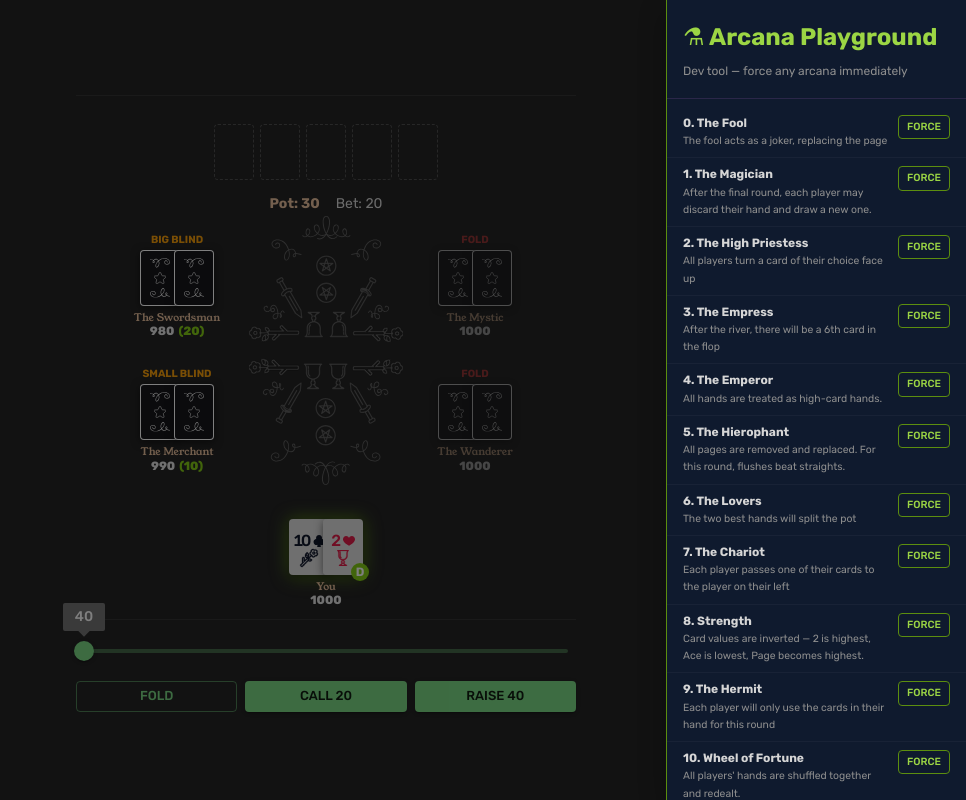
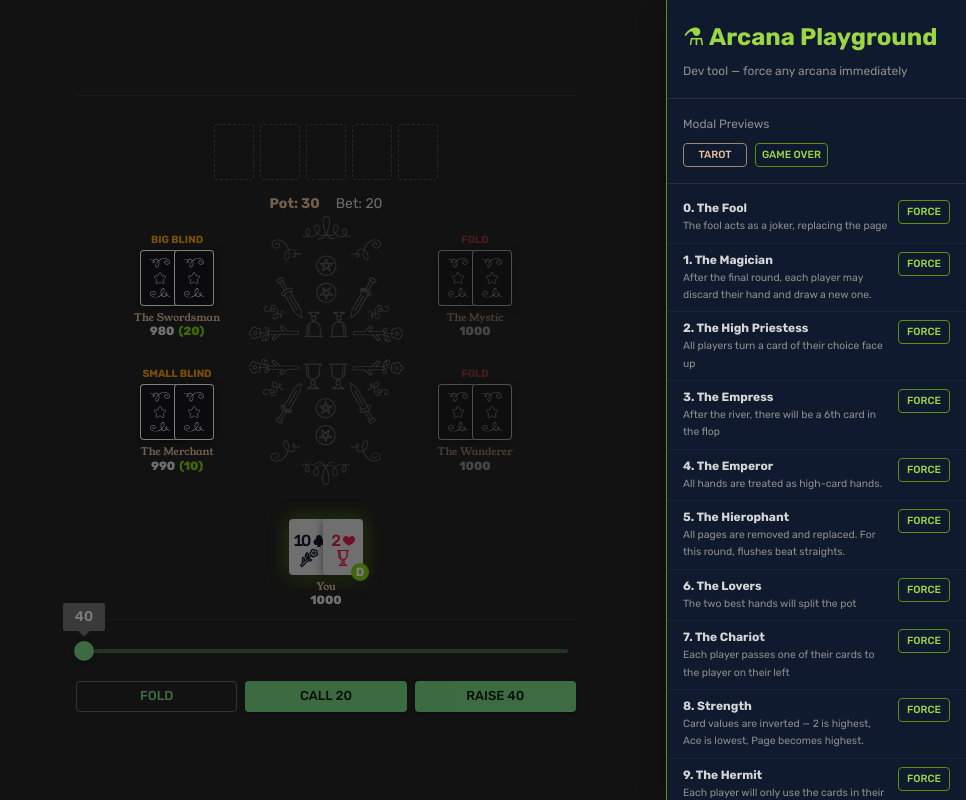
Before and after one commit to raphaelaleixo/arcanepoker, a React (Vite) app: page /game in a window 1280 px wide. Both pictures are taken after a click on the button "⚗ DEV". Shown: the whole page, without its empty margins (314-1280 px from the left). Built offline with nearby package versions, Linux system fonts and the light colour scheme.

Commit message:
feat: add dev modals

```diff
--- a/src/components/Dev/PlaygroundDrawer.tsx
+++ b/src/components/Dev/PlaygroundDrawer.tsx
@@ -15,6 +15,8 @@ import type { ArcanaValue } from "../../types/types";
 interface PlaygroundDrawerProps {
   open: boolean;
   onClose: () => void;
+  onOpenTarot: () => void;
+  onOpenGameOver: () => void;
 }
 
 const VALID_STAGES = ["pre-flop", "flop", "turn", "river"] as const;
@@ -29,7 +31,7 @@ const ARCANA_LIST = Array.from({ length: 22 }, (_, i) => {
   };
 });
 
-export function PlaygroundDrawer({ open, onClose }: PlaygroundDrawerProps) {
+export function PlaygroundDrawer({ open, onClose, onOpenTarot, onOpenGameOver }: PlaygroundDrawerProps) {
   const { state, dispatch } = useGame();
   const isValidStage = VALID_STAGES.includes(state.stage as typeof VALID_STAGES[number]);
   const remainingValues = new Set(state.arcanaDeck.map((c) => c.value));
@@ -64,6 +66,30 @@ export function PlaygroundDrawer({ open, onClose }: PlaygroundDrawerProps) {
         <Typography variant="caption" sx={{ color: "silver.dark" }}>
           Dev tool — force any arcana immediately
         </Typography>
+      </Box>
+
+      <Box sx={{ p: 2, borderBottom: "1px solid", borderColor: "rgba(155,89,182,0.2)" }}>
+        <Typography variant="caption" sx={{ color: "silver.dark", display: "block", mb: 1 }}>
+          Modal Previews
+        </Typography>
+        <Box sx={{ display: "flex", gap: 1 }}>
+          <Button
+            size="small"
+            variant="outlined"
+            onClick={onOpenTarot}
+            sx={{ fontSize: "0.65rem", py: 0.25, px: 0.75, color: "gold.main", borderColor: "gold.dark", "&:hover": { borderColor: "gold.main" } }}
+          >
+            Tarot
+          </Button>
+          <Button
+            size="small"
+            variant="outlined"
+            onClick={onOpenGameOver}
+            sx={{ fontSize: "0.65rem", py: 0.25, px: 0.75, color: "secondary.light", borderColor: "secondary.dark", "&:hover": { borderColor: "secondary.main" } }}
+          >
+            Game Over
+          </Button>
+        </Box>
       </Box>
 
       {!isValidStage && (
--- a/src/components/Table/PokerTable.tsx
+++ b/src/components/Table/PokerTable.tsx
@@ -281,6 +281,8 @@ export function PokerTable() {
       <PlaygroundDrawer
         open={playgroundOpen}
         onClose={() => setPlaygroundOpen(false)}
+        onOpenTarot={() => { setPlaygroundOpen(false); setShowTarot(true); }}
+        onOpenGameOver={() => { setPlaygroundOpen(false); dispatch({ type: "DEV_FORCE_GAME_OVER" }); }}
       />
       <TutorialOverlay />
     </Box>
--- a/src/store/gameReducer.ts
+++ b/src/store/gameReducer.ts
@@ -1275,6 +1275,9 @@ export function gameReducer(
       return applyArcana(resetState, arcanaCard);
     }
 
+    case "DEV_FORCE_GAME_OVER":
+      return { ...state, stage: "game-over" };
+
     case "TUTORIAL_OVERRIDE_DEAL": {
       const { dealerIndex, playerHoleCards, communityCardQueue, arcanaOverride } = action.payload;
       const n = state.players.length;
--- a/src/store/storeTypes.ts
+++ b/src/store/storeTypes.ts
@@ -149,6 +149,7 @@ export type GameAction =
   | { type: "NEXT_HAND" }
   | { type: "FORCE_ARCANA"; payload: { value: ArcanaValue } }
   | { type: "RESOLVE_PRIESTESS"; payload: { card: StandardCard } }
+  | { type: "DEV_FORCE_GAME_OVER" }
   | {
       type: "TUTORIAL_OVERRIDE_DEAL";
       payload: {
```
